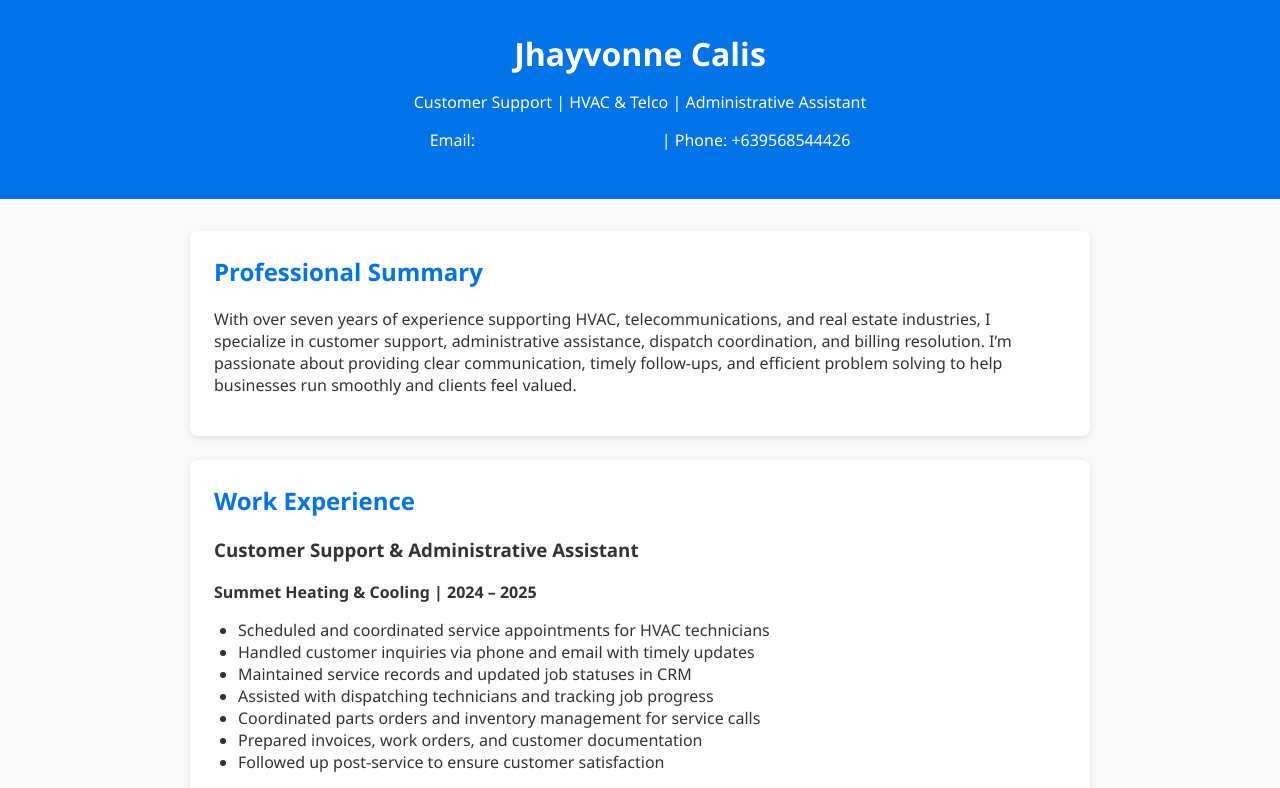
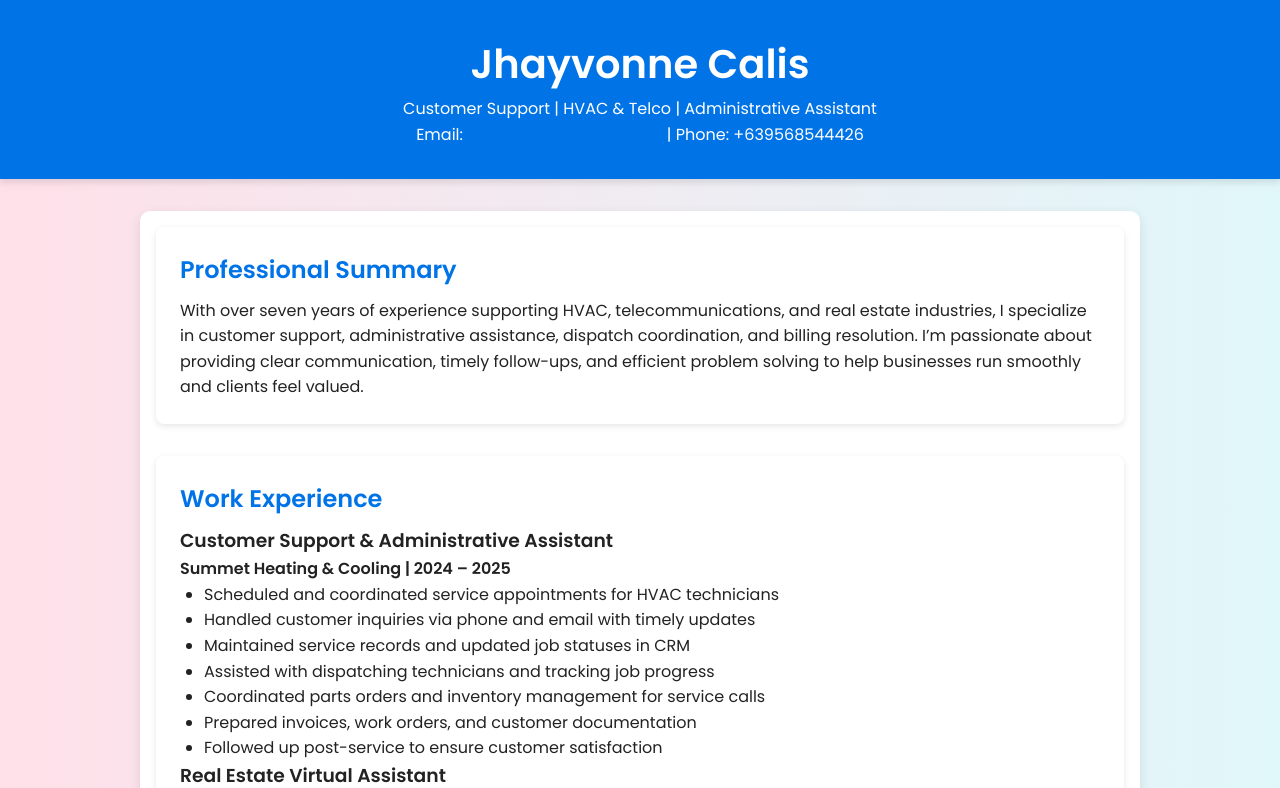
Before and after one commit to Von0114/JhayvonneCalis, a plain HTML site: page index.html in a window 1280 px wide. Shown: the top 788 px of the page. Drawn offline with Linux system fonts and the light colour scheme.

Commit message:
Updated to colorful portfolio index.html

```diff
--- a/index.html
+++ b/index.html
@@ -148,3 +148,53 @@
 
 </body>
 </html>
+<!DOCTYPE html>
+<html lang="en">
+<head>
+  <meta charset="UTF-8" />
+  <meta name="viewport" content="width=device-width, initial-scale=1.0" />
+  <title>Jhayvonne Calis | Portfolio</title>
+  <link href="https://fonts.googleapis.com/css2?family=Poppins:wght@400;600&display=swap" rel="stylesheet">
+  <style>
+    * {
+      margin: 0;
+      padding: 0;
+      box-sizing: border-box;
+    }
+
+    body {
+      font-family: 'Poppins', sans-serif;
+      color: #222;
+      background: linear-gradient(to right, #ffe0e9, #e0f7fa);
+      line-height: 1.6;
+    }
+
+    header {
+      background: #0073e6;
+      color: white;
+      text-align: center;
+      padding: 2rem 1rem;
+      box-shadow: 0 4px 6px rgba(0,0,0,0.1);
+    }
+
+    header h1 {
+      font-size: 2.5rem;
+    }
+
+    .container {
+      max-width: 1000px;
+      margin: 2rem auto;
+      padding: 1rem;
+      background: white;
+      border-radius: 10px;
+      box-shadow: 0 4px 12px rgba(0,0,0,0.1);
+    }
+
+    section {
+      margin-bottom: 2rem;
+    }
+
+    h2 {
+      color: #0073e6;
+      margin-bottom: 0.5rem;
+Updated to colorful portfolio
```
